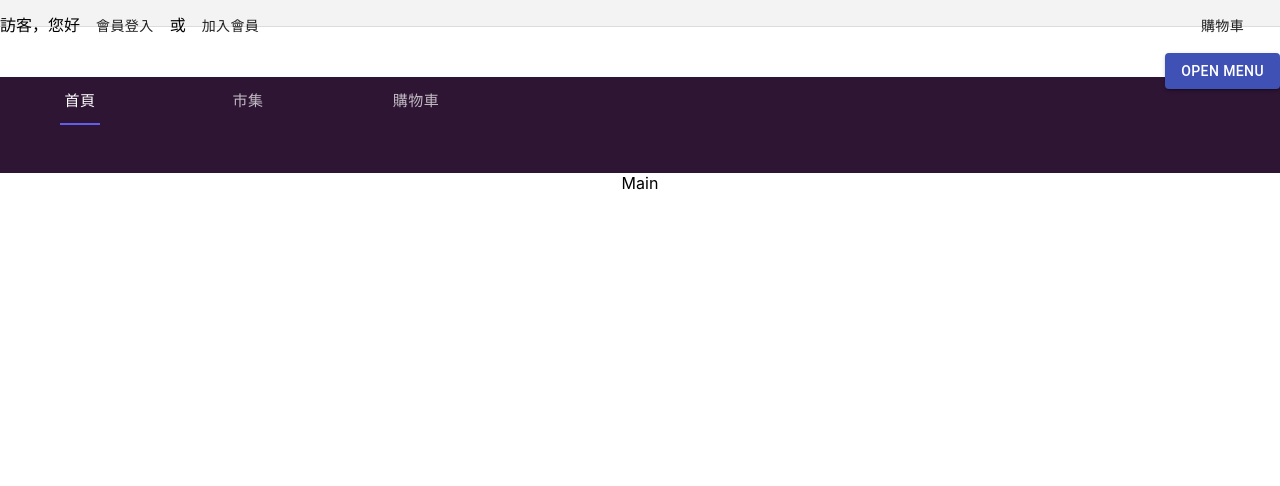
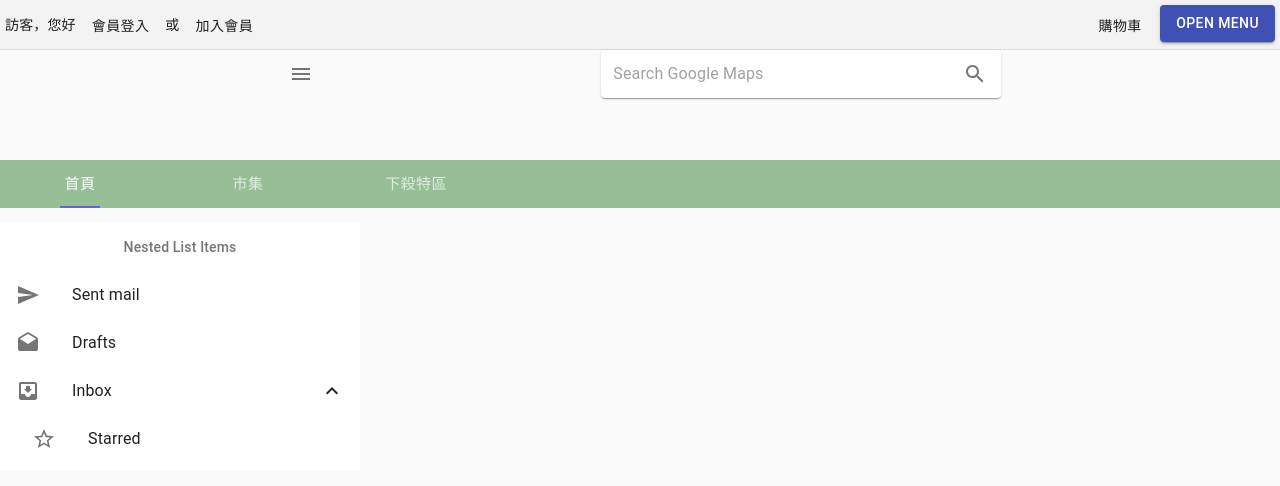
Before and after one commit to twilightc/ShoppingWebsite, a React (Create React App) app: page / in a window 1280 px wide. Shown: the top 486 px of the page. Built offline with nearby package versions, Linux system fonts and the light colour scheme.

Commit message:
add style, modify list item in main-page

```diff
--- a/src/App.css
+++ b/src/App.css
@@ -1,3 +1,7 @@
 .App {
   text-align: center;
 }
+
+.SearchBar {
+  height: 110px;
+}
--- a/src/App.tsx
+++ b/src/App.tsx
@@ -5,12 +5,27 @@
 import { Navbar } from "./Components/navbar/navbar";
 import { MainPage } from "./Pages/main-page/main-page";
 import { Topbar } from "./Components/topbar/topbar";
+import { Searchbar } from "./Components/search-bar/search-bar";
+import CssBaseline from "@material-ui/core/CssBaseline";
+import { Box } from "@material-ui/core";
 
 const App: React.FC = () => {
   return (
     <Router>
       <div className="App">
         <Topbar />
+        <div className="SearchBar">
+          <CssBaseline />
+          <Box
+            width="100%"
+            display="flex"
+            flexDirection="row"
+            justifyContent="space-evenly"
+            alignItems="Center"
+          >
+            <Searchbar />
+          </Box>
+        </div>
         <Navbar />
         <Switch>
           <Route path="/" exact component={MainPage} />
--- a/src/Components/breadcrumbs/breadcrumbs.tsx
+++ b/src/Components/breadcrumbs/breadcrumbs.tsx
@@ -1,4 +1,4 @@
-import React from "react";
+import React, { FC } from "react";
 import Paper from "@material-ui/core/Paper";
 import Breadcrumbs from "@material-ui/core/Breadcrumbs";
 import Typography from "@material-ui/core/Typography";
@@ -6,7 +6,7 @@
 import NavigateNextIcon from "@material-ui/icons/NavigateNext";
 import { useStyles } from "./style";
 
-export default function CustomSeparator() {
+export const BreadcrumbInfo: FC = () => {
   const classes = useStyles();
 
   const handleClick = (
@@ -38,4 +38,4 @@
       </Paper>
     </div>
   );
-}
+};
--- a/src/Components/navbar/navbar.tsx
+++ b/src/Components/navbar/navbar.tsx
@@ -54,17 +54,11 @@
 const useStyles = makeStyles((theme: Theme) =>
   createStyles({
     root: {
-      "margin-top": "50px",
       flexGrow: 1
     },
-    typography: {
-      padding: theme.spacing(3)
-    },
-    demo1: {
-      backgroundColor: theme.palette.background.paper
-    },
     demo2: {
-      backgroundColor: "#2e1534"
+      backgroundColor: "hsla(120, 100%, 20%, 0.4)",
+      marginBottom: "15px"
     }
   })
 );
@@ -104,9 +98,8 @@
         <StyledTabs value={value} onChange={handleChange}>
           <StyledTab label="首頁" />
           <StyledTab label="市集" />
-          <StyledTab label="購物車" />
+          <StyledTab label="下殺特區" />
         </StyledTabs>
-        <Typography className={classes.typography} />
       </div>
     </div>
   );
--- a/src/Components/search-bar/search-bar.tsx
+++ b/src/Components/search-bar/search-bar.tsx
@@ -1,21 +1,20 @@
 import React, { FC } from "react";
 import Paper from "@material-ui/core/Paper";
 import InputBase from "@material-ui/core/InputBase";
-import Divider from "@material-ui/core/Divider";
 import IconButton from "@material-ui/core/IconButton";
 import MenuIcon from "@material-ui/icons/Menu";
 import SearchIcon from "@material-ui/icons/Search";
-import DirectionsIcon from "@material-ui/icons/Directions";
 import { useStyles } from "../search-bar/style";
 
-export default function CustomizedInputBase() {
+export const Searchbar: FC = () => {
   const classes = useStyles();
 
   return (
-    <Paper className={classes.root}>
+    <>
       <IconButton className={classes.iconButton} aria-label="Menu">
         <MenuIcon />
       </IconButton>
+      <Paper className={classes.root}>
         <InputBase
           className={classes.input}
           placeholder="Search Google Maps"
@@ -24,14 +23,7 @@
         <IconButton className={classes.iconButton} aria-label="Search">
           <SearchIcon />
         </IconButton>
-      <Divider className={classes.divider} />
-      <IconButton
-        color="primary"
-        className={classes.iconButton}
-        aria-label="Directions"
-      >
-        <DirectionsIcon />
-      </IconButton>
       </Paper>
+    </>
   );
-}
+};
--- a/src/Components/search-bar/style.ts
+++ b/src/Components/search-bar/style.ts
@@ -1,4 +1,4 @@
-import { createStyles, makeStyles } from "@material-ui/core/styles";
+import { createStyles, makeStyles, Theme } from "@material-ui/core/styles";
 
 export const useStyles = makeStyles(
   createStyles({
--- a/src/Components/topbar/style.ts
+++ b/src/Components/topbar/style.ts
@@ -5,16 +5,19 @@
   createStyles({
     topbar: {
       borderBottom: "1px solid #dcdcdc",
-      height: "26px",
+      height: "50px",
       width: "100%",
       backgroundColor: "#f3f3f3"
       // backgroundColor: theme.palette.background.paper
     },
+    queryinfo: {
+      paddingLeft: "5px"
+    },
     wrap: {
       display: "flex",
       justifyContent: "space-between",
+      flexDirection: "row",
       flexWrap: "nowrap",
-      lineHeight: "26px",
       margin: "0 auto"
     },
     button: {
@@ -22,6 +25,15 @@
     },
     input: {
       display: "none"
+    },
+    user: {
+      display: "flex",
+      flexDirection: "row",
+      flexWrap: "nowrap"
+    },
+    dropitem: {
+      paddingTop: "5px",
+      paddingRight: "5px"
     }
   })
 );
--- a/src/Components/topbar/topbar.tsx
+++ b/src/Components/topbar/topbar.tsx
@@ -56,7 +56,7 @@
   return (
     <div className={classes.topbar}>
       <div className={classes.wrap}>
-        <div>
+        <div className={classes.queryinfo}>
           訪客，您好
           <Button href="#text-buttons" className={classes.button}>
             會員登入
@@ -66,11 +66,11 @@
             加入會員
           </Button>
         </div>
-        <div>
+        <div className={classes.user}>
           <Button href="#text-buttons" className={classes.button}>
             購物車
           </Button>
-          <div>
+          <div className={classes.dropitem}>
             <Button
               aria-controls="customized-menu"
               aria-haspopup="true"
--- a/src/Pages/main-page/main-page.tsx
+++ b/src/Pages/main-page/main-page.tsx
@@ -1,17 +1,70 @@
 import React, { FC } from "react";
-import { Navbar } from "../../Components/navbar/navbar";
-import {
-  BrowserRouter as Router,
-  Route,
-  Switch,
-  RouteComponentProps
-} from "react-router-dom";
+import { RouteComponentProps } from "react-router-dom";
+import { makeStyles, Theme, createStyles } from "@material-ui/core/styles";
+import ListSubheader from "@material-ui/core/ListSubheader";
+import List from "@material-ui/core/List";
+import ListItem from "@material-ui/core/ListItem";
+import ListItemIcon from "@material-ui/core/ListItemIcon";
+import ListItemText from "@material-ui/core/ListItemText";
+import Collapse from "@material-ui/core/Collapse";
+import InboxIcon from "@material-ui/icons/MoveToInbox";
+import DraftsIcon from "@material-ui/icons/Drafts";
+import SendIcon from "@material-ui/icons/Send";
+import ExpandLess from "@material-ui/icons/ExpandLess";
+import ExpandMore from "@material-ui/icons/ExpandMore";
+import StarBorder from "@material-ui/icons/StarBorder";
+import { useStyles } from "./style";
 
 export const MainPage: FC<RouteComponentProps> = ({ history, match }) => {
+  const classes = useStyles();
+  const [open, setOpen] = React.useState(true);
+
+  function handleClick() {
+    setOpen(!open);
+  }
+
   return (
     <>
-      <div>Main</div>
-
+      <List
+        component="nav"
+        aria-labelledby="nested-list-subheader"
+        subheader={
+          <ListSubheader component="div" id="nested-list-subheader">
+            Nested List Items
+          </ListSubheader>
+        }
+        className={classes.root}
+      >
+        <ListItem button>
+          <ListItemIcon>
+            <SendIcon />
+          </ListItemIcon>
+          <ListItemText primary="Sent mail" />
+        </ListItem>
+        <ListItem button>
+          <ListItemIcon>
+            <DraftsIcon />
+          </ListItemIcon>
+          <ListItemText primary="Drafts" />
+        </ListItem>
+        <ListItem button onClick={handleClick}>
+          <ListItemIcon>
+            <InboxIcon />
+          </ListItemIcon>
+          <ListItemText primary="Inbox" />
+          {open ? <ExpandLess /> : <ExpandMore />}
+        </ListItem>
+        <Collapse in={open} timeout="auto" unmountOnExit>
+          <List component="div" disablePadding>
+            <ListItem button className={classes.nested}>
+              <ListItemIcon>
+                <StarBorder />
+              </ListItemIcon>
+              <ListItemText primary="Starred" />
+            </ListItem>
+          </List>
+        </Collapse>
+      </List>
     </>
   );
 };
--- /dev/null
+++ b/src/Pages/main-page/style.ts
@@ -0,0 +1,14 @@
+import { createStyles, Theme, makeStyles } from "@material-ui/core/styles";
+
+export const useStyles = makeStyles((theme: Theme) =>
+  createStyles({
+    root: {
+      width: "100%",
+      maxWidth: 360,
+      backgroundColor: theme.palette.background.paper
+    },
+    nested: {
+      paddingLeft: theme.spacing(4)
+    }
+  })
+);
--- a/src/Pages/market-page/market-page.tsx
+++ b/src/Pages/market-page/market-page.tsx
@@ -1,8 +1,10 @@
 import React, { FC } from "react";
+import { BreadcrumbInfo } from "../../Components/breadcrumbs/breadcrumbs";
 
 export const MarketPage: FC = () => {
   return (
     <>
+      <BreadcrumbInfo />
       <div>MatketPage</div>
       {/* left part*/}
       <div>
```
Lines whose indentation alone changed are shown as unchanged.
